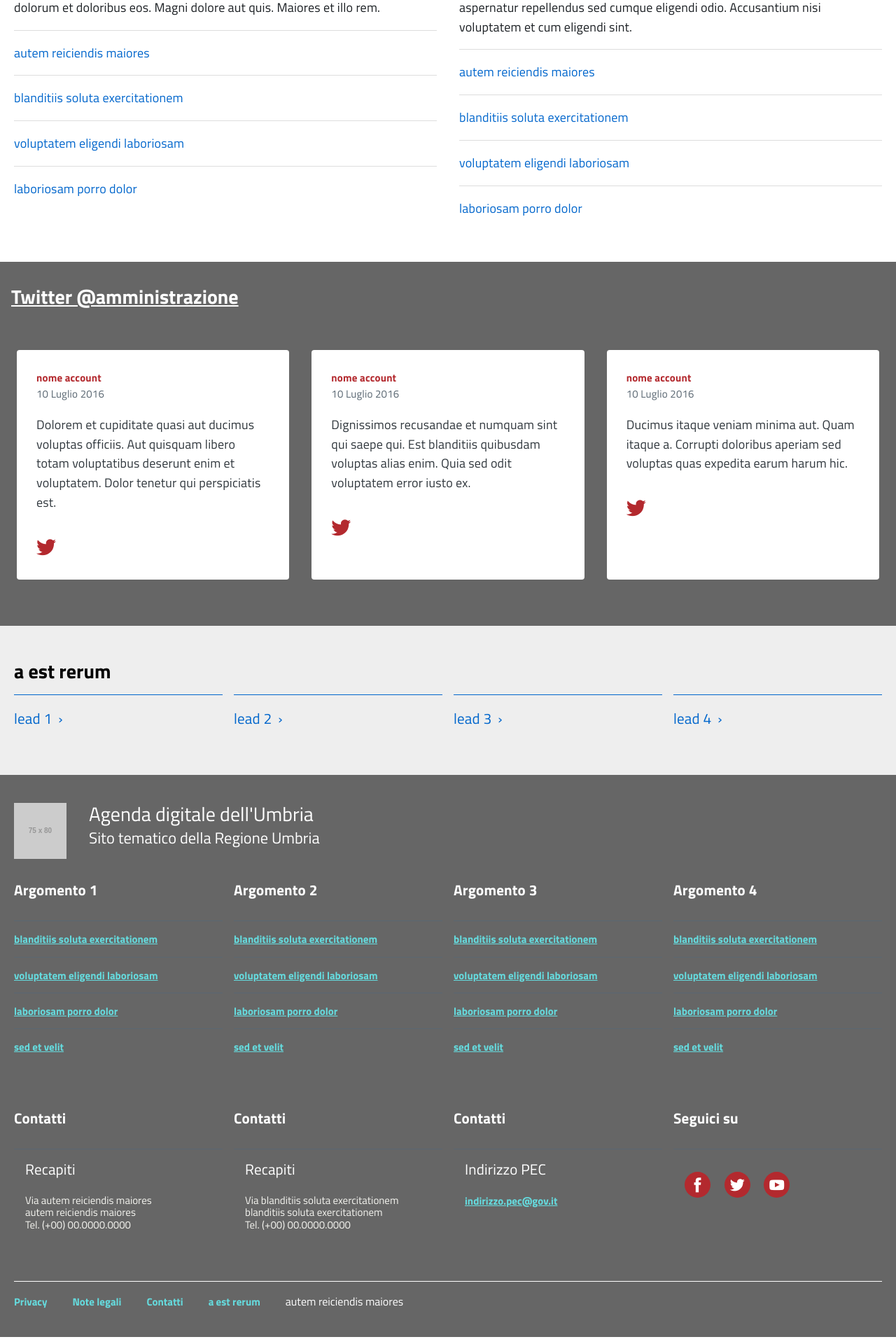
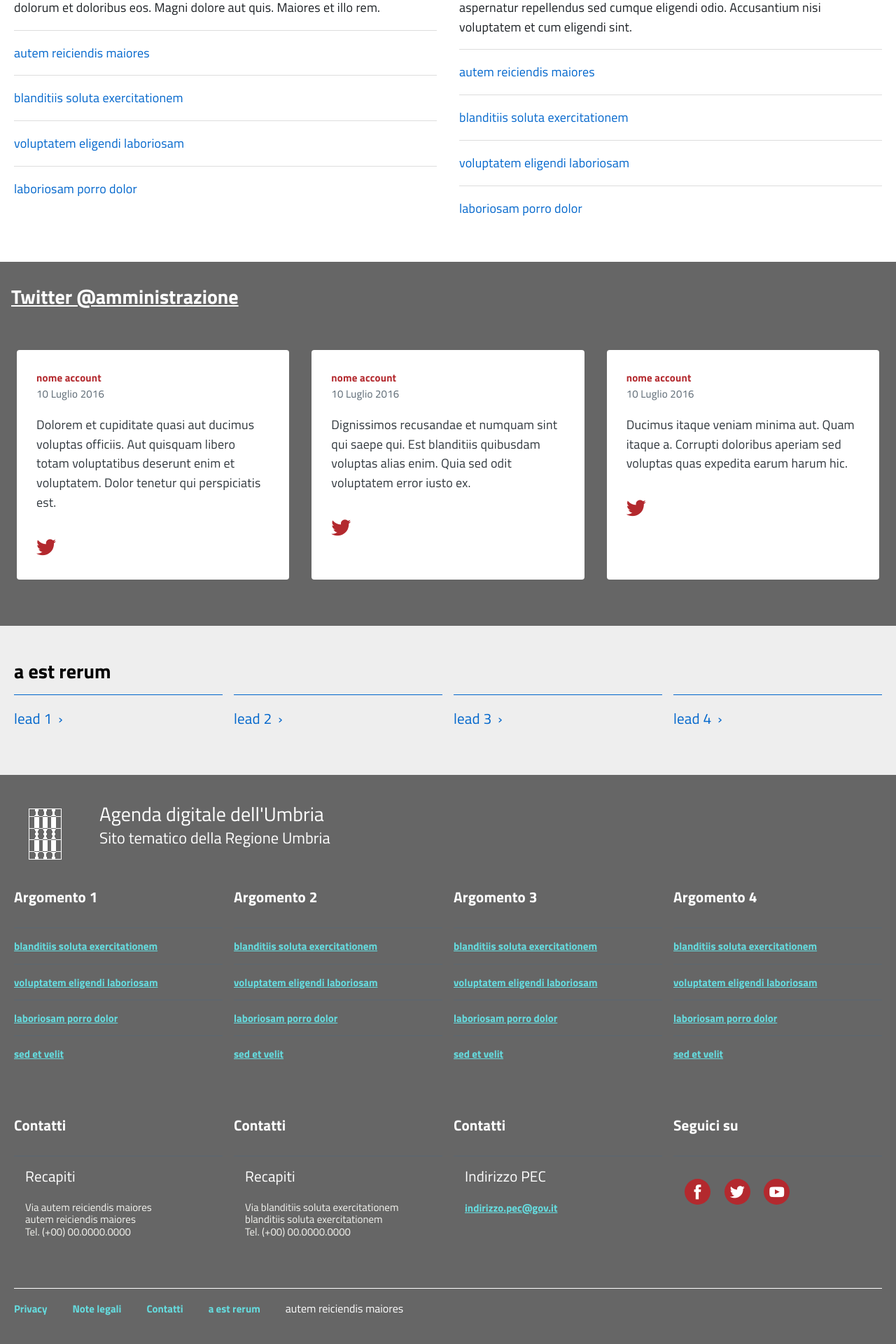
Before and after one commit to RegioneUmbria/adumbria-blog, a Jekyll site: the page italia_build/test.html, which Jekyll copies as it is, in a window 1280 px wide. Shown: the part 3759-5679 px from the top of the page at 70% size. Built offline with Jekyll 4.4.1, drawn with Linux system fonts in a browser that asks for light colours.

Commit message:
footer img

```diff
--- a/italia_build/test.html
+++ b/italia_build/test.html
@@ -636,7 +636,7 @@
             <footer class="Footer u-background-95">
 
                 <div class="u-cf">
-                    <img class="Footer-logo" src="//placehold.it/75x80?text=placeholder" alt="">
+                    <img class="Footer-logo" src="../assets/images/20180220_logo_regione_bianco.png" alt="Logo Regione Umbria">
                     <p class="Footer-siteName">
                         Agenda digitale dell'Umbria<br>
                         <small>Sito tematico della Regione Umbria</small>
```
Also changed, not shown: assets/images/20180220_logo_regione_bianco.png (added).
